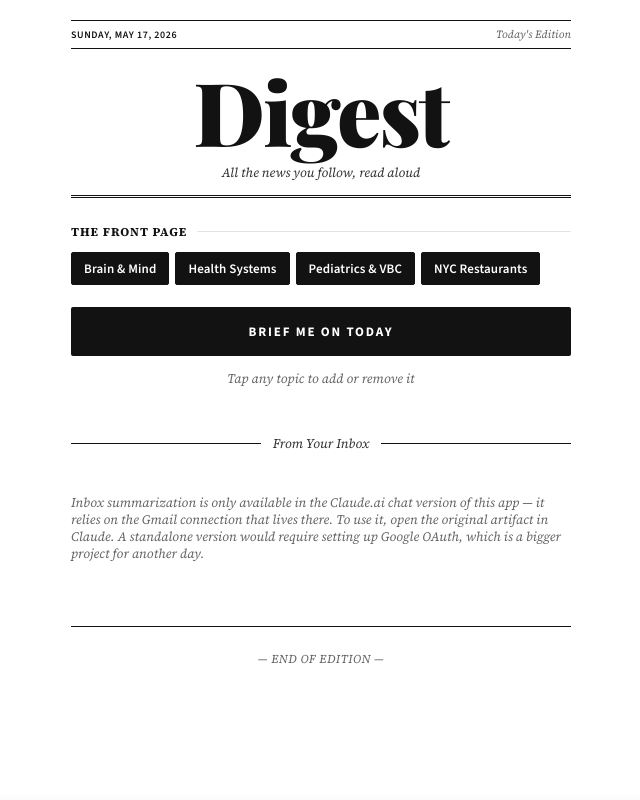
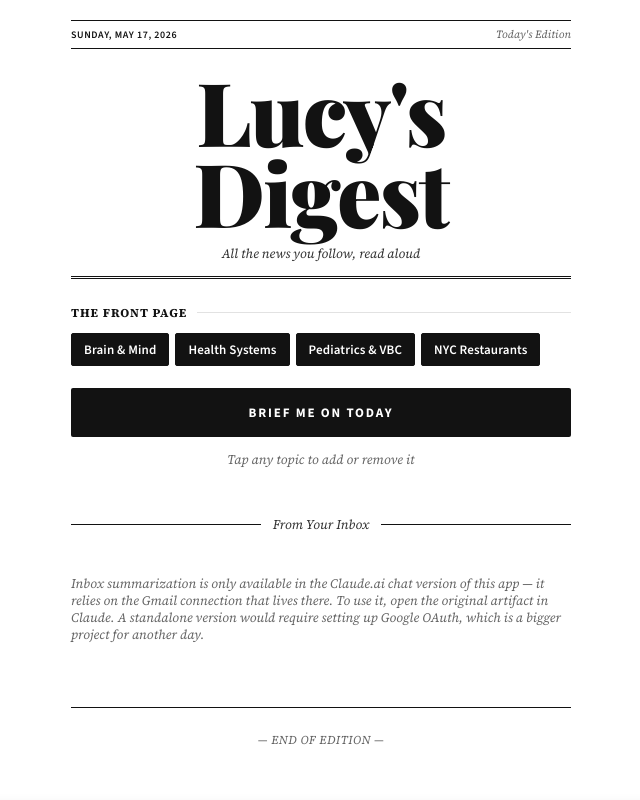
Before and after one commit to lucyliu0901/digest, a plain HTML site: page index.html in a window 1280 px wide. Shown: the top 800 px of the page, without its empty margins (319-959 px from the left). Drawn offline with nearby package versions, Linux system fonts and the light colour scheme; a web font is replaced by a local one.

Commit message:
Update index.html

```diff
--- a/index.html
+++ b/index.html
@@ -448,7 +448,7 @@
       <span id="date"></span>
       <span class="edition">Today's Edition</span>
     </div>
-    <h1 class="wordmark">Digest</h1>
+    <h1 class="wordmark">Lucy's Digest</h1>
     <div class="tagline">All the news you follow, read aloud</div>
   </header>
 
```
